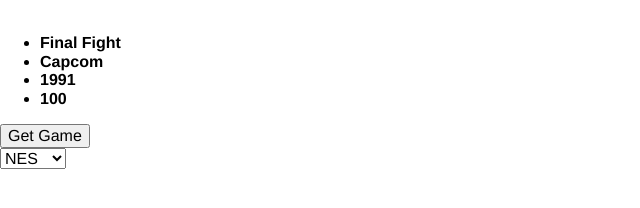
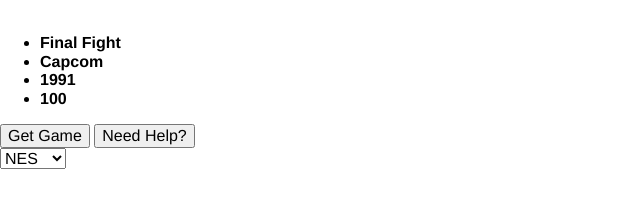
Before and after one commit to ryandejaegher/Video-Game-20-Questions, a plain HTML site: page index.html in a window 1280 px wide. Shown: the whole page, without its empty margins (0-640 px from the left). Drawn offline with nearby package versions, Linux system fonts and the light colour scheme.

Commit message:
Adding help questions

```diff
--- a/index.html
+++ b/index.html
@@ -21,6 +21,7 @@
             <li id="ignRank">100</li>
         </ul>
         <button onclick="myFunction()">Get Game</button>
+        <button onclick="">Need Help?</button>
 
         <form>
             <select name="platform">
```
Also changed, not shown: main.js (+17 -0 lines).
